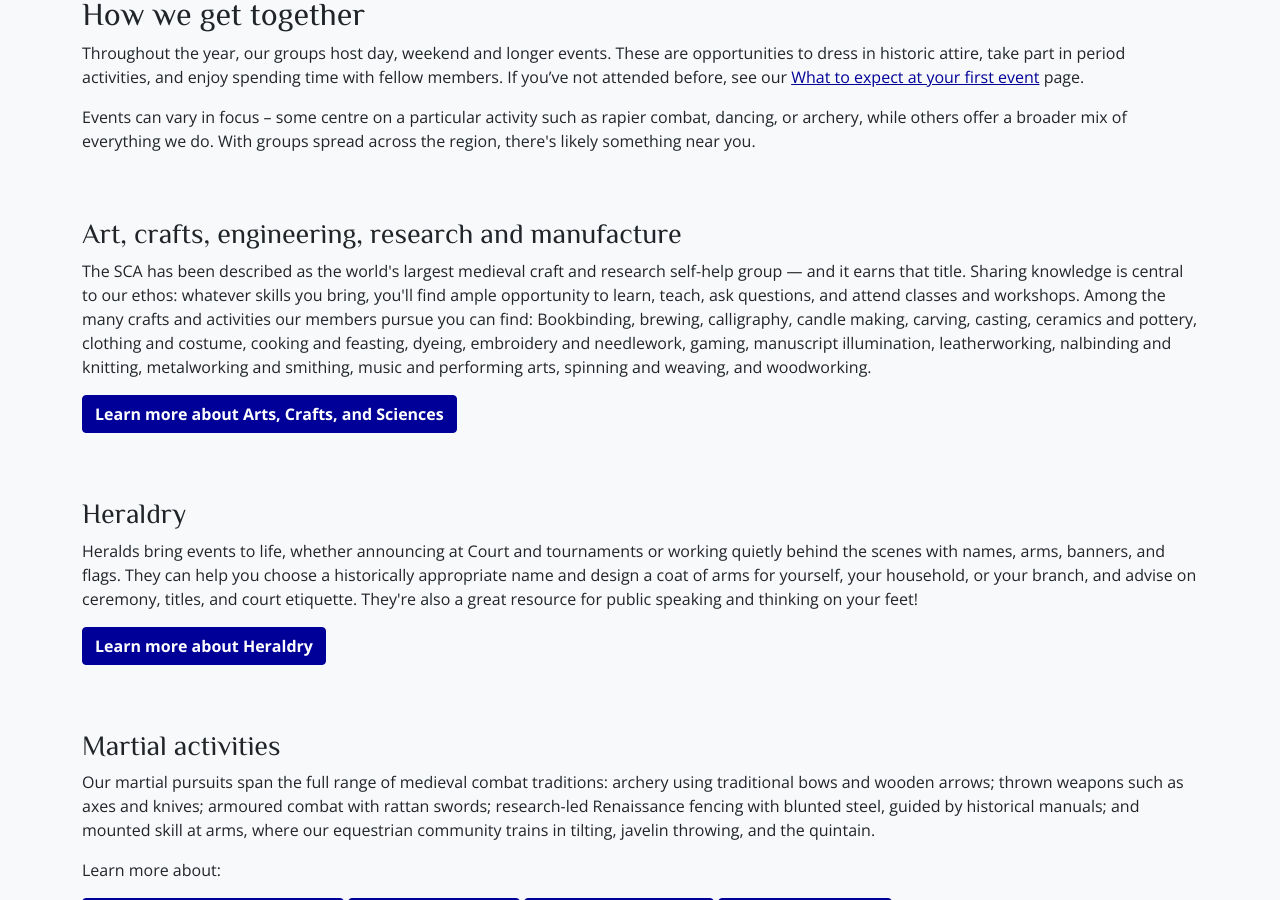
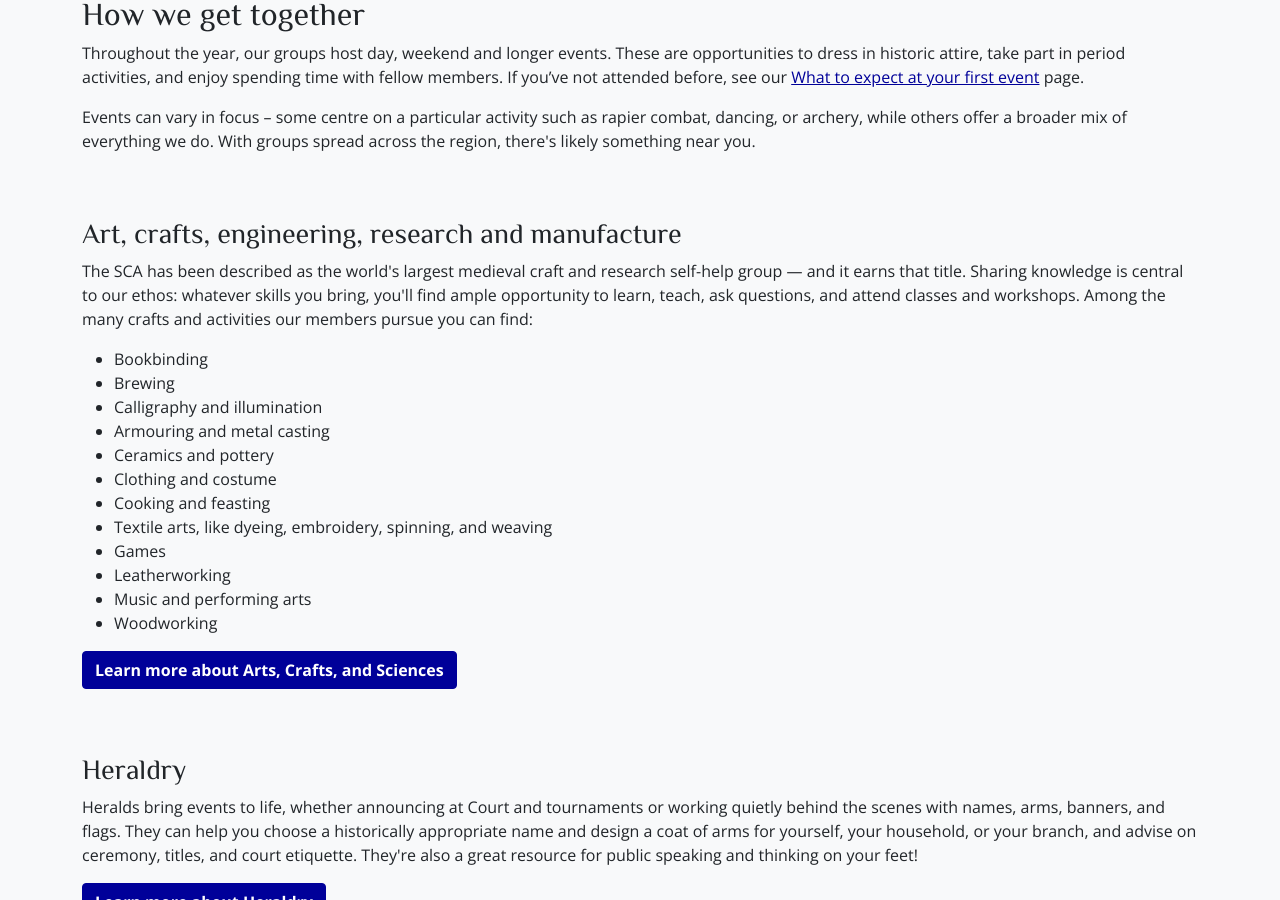
Before and after one commit to drachenwald/insulae-draconis, a Jekyll site: the page built from activities/index.html, in a window 1280 px wide and 900 px high, scrolled down 342 px. Built offline with Jekyll 4.4.1, drawn with Linux system fonts in a browser that asks for light colours; comment, search, counter and statistics services are not loaded.

Commit message:
Update index.html

```diff
--- a/activities/index.html
+++ b/activities/index.html
@@ -27,7 +27,20 @@ banner: /images/banner/drimnaghcastle.jpg
 The SCA has been described as the world's largest medieval craft and research self-help group — and it earns that title. Sharing knowledge is central to our ethos: whatever skills you bring, you'll find ample opportunity to learn, teach, ask questions, and attend classes and workshops.
 Among the many crafts and activities our members pursue you can find:
 
-Bookbinding, brewing, calligraphy, candle making, carving, casting, ceramics and pottery, clothing and costume, cooking and feasting, dyeing, embroidery and needlework, gaming, manuscript illumination, leatherworking, nalbinding and knitting, metalworking and smithing, music and performing arts, spinning and weaving, and woodworking.
+<ul>
+  <li>Bookbinding</li>
+  <li>Brewing</li>
+  <li>Calligraphy and illumination</li>
+  <li>Armouring and metal casting</li>
+  <li>Ceramics and pottery</li>
+  <li>Clothing and costume</li>
+  <li>Cooking and feasting</li>
+  <li>Textile arts, like dyeing, embroidery, spinning, and weaving</li>
+  <li>Games</li>
+  <li>Leatherworking</li>
+  <li>Music and performing arts</li>
+  <li>Woodworking</li>
+</ul>
     </p>
     <p>
     <a href="{% link activities/a-and-s/index.md %}" class="btn btn-primary">Learn more about Arts, Crafts, and Sciences</a>
@@ -59,7 +72,7 @@ Bookbinding, brewing, calligraphy, candle making, carving, casting, ceramics and
 
     <a href="{% link activities/archery/index.md %}" class="btn btn-primary">Archery and thrown weapons</a>
     <a href="{% link activities/armoured-combat/index.md %}" class="btn btn-primary">Armoured combat</a>
-    <a href="{% link activities/armoured-combat/index.md %}" class="btn btn-primary">Equestrian activities</a>
+    <a href="{% link activities/equites/index.md %}" class="btn btn-primary">Equestrian activities</a>
     <a href="{% link activities/rapier/index.md %}" class="btn btn-primary">Fencing and rapier</a>
 
 
```
